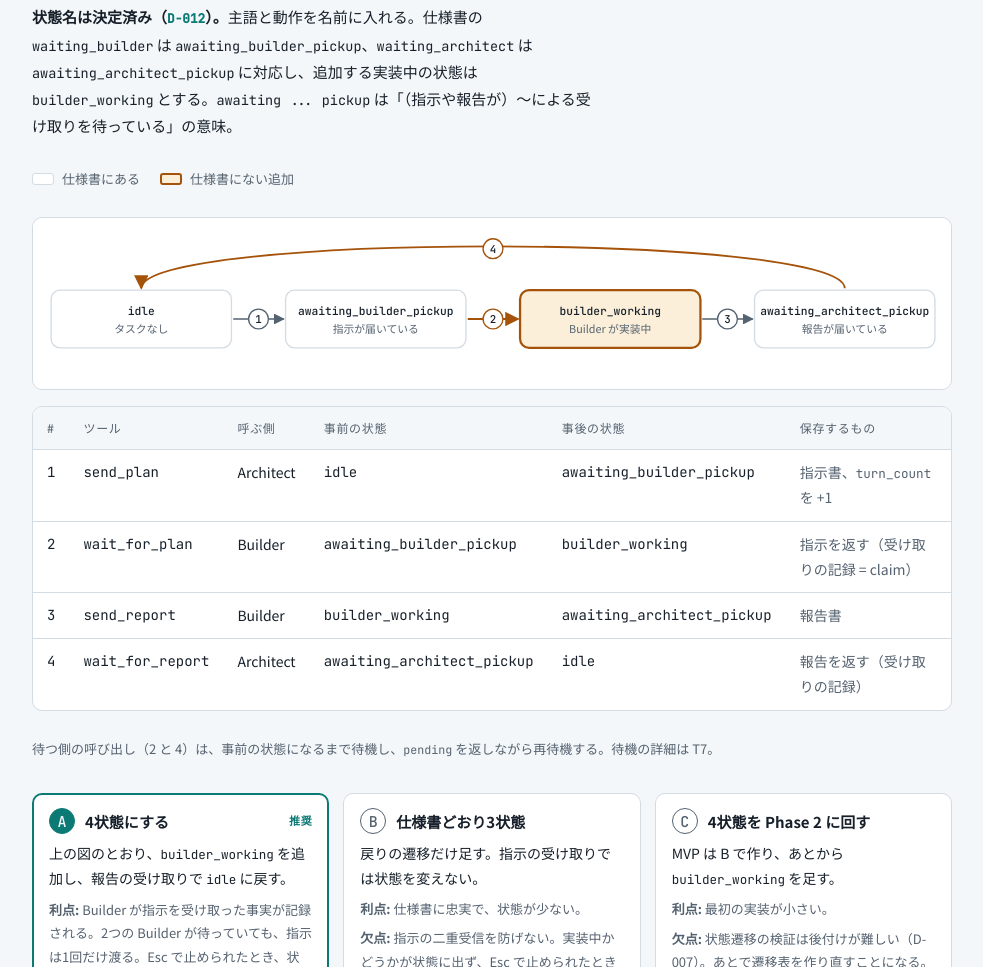
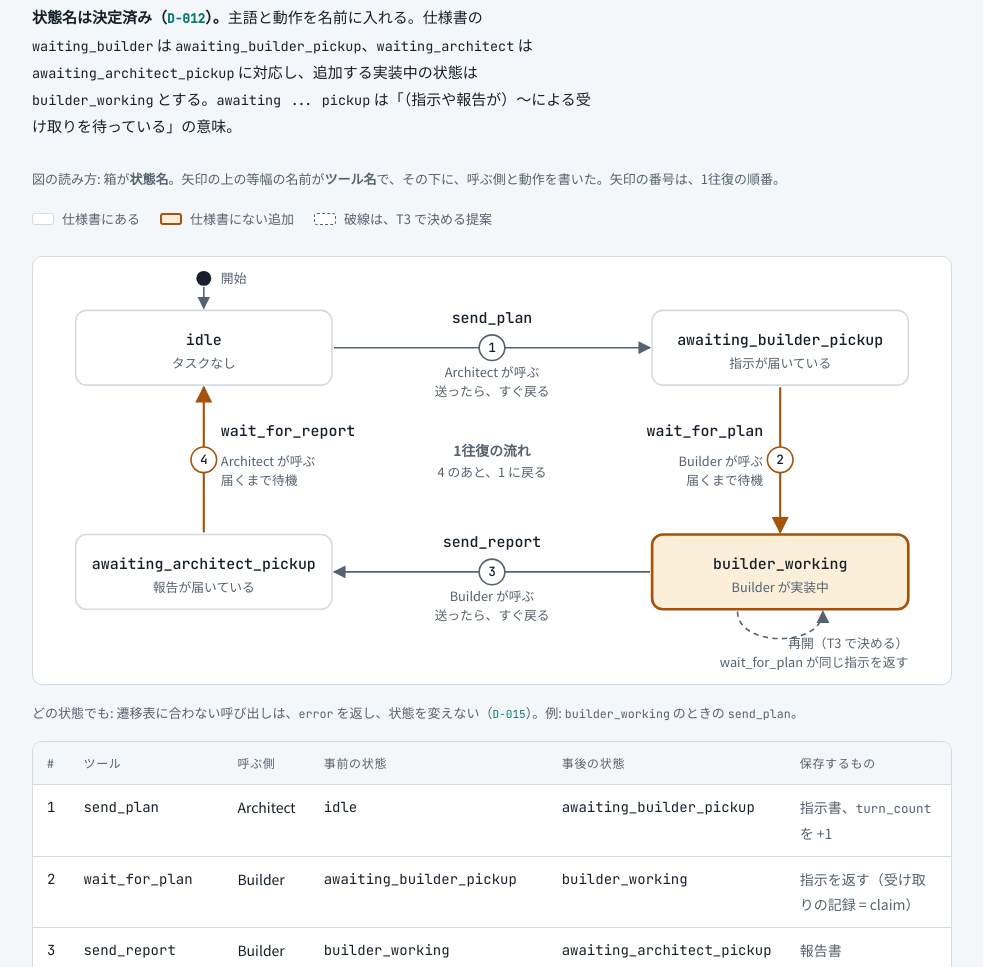
Before and after one commit to okkunaki/cc-session-bridge, a website: page docs/state-design.html in a window 1280 px wide. Shown: the part 1385-2352 px from the top of the page, without its empty margins (148-1131 px from the left). Drawn offline with Linux system fonts and the light colour scheme.

Commit message:
docs: show tool and state names in the transition diagram
Redraw the T1 diagram as a cycle with state names in the boxes, tool names and callers on the arrows, a start marker, the proposed resume loop for T3, and the D-015 error rule.

Co-Authored-By: Claude Sonnet 5.5 <noreply@anthropic.com>

```diff
--- a/docs/state-design.html
+++ b/docs/state-design.html
@@ -104,17 +104,24 @@
   .why p { max-width: 72ch; }
 
   .diagram { overflow-x: auto; background: var(--surface); border: 1px solid var(--line); border-radius: 10px; }
-  .diagram svg { display: block; min-width: 920px; width: 100%; height: auto; }
+  .diagram svg { display: block; min-width: 760px; width: 100%; height: auto; }
   svg text { font-family: var(--font-body); }
   .st { fill: var(--surface); stroke: var(--line); stroke-width: 1.5; }
   .st.add { stroke: var(--warn); stroke-width: 2.5; fill: var(--warn-soft); }
-  .name { font-family: var(--font-mono); font-size: 12.5px; font-weight: 500; fill: var(--fg); text-anchor: middle; }
+  .name { font-family: var(--font-mono); font-size: 14px; font-weight: 500; fill: var(--fg); text-anchor: middle; }
   .sub { font-size: 12px; fill: var(--muted); text-anchor: middle; }
   .arrow { stroke: var(--muted); stroke-width: 1.5; fill: none; marker-end: url(#ah); }
   .arrow.add { stroke: var(--warn); stroke-width: 2; marker-end: url(#aw); }
   .num { fill: var(--surface); stroke: var(--muted); stroke-width: 1.5; }
   .num.add { stroke: var(--warn); }
   .numt { font-family: var(--font-mono); font-size: 12px; font-weight: 500; fill: var(--fg); text-anchor: middle; dominant-baseline: central; }
+  .startdot { fill: var(--fg); }
+  .arrow.tbd { stroke: var(--muted); stroke-dasharray: 5 4; }
+  .sw.tbd { border: 1.5px dashed var(--muted); }
+  .tool { font-family: var(--font-mono); font-size: 14px; font-weight: 500; fill: var(--fg); }
+  .role { font-size: 12px; fill: var(--muted); }
+  .center { font-size: 13px; font-weight: 700; fill: var(--muted); }
+  .center.sm { font-weight: 400; font-size: 12px; }
   .legend { display: flex; flex-wrap: wrap; gap: 6px 20px; margin: 0 0 10px; padding: 0; list-style: none; font-size: 13px; color: var(--muted); }
   .legend li { display: flex; align-items: center; gap: 8px; }
   .sw { width: 22px; height: 12px; border-radius: 3px; border: 1.5px solid var(--line); background: var(--surface); flex: none; }
@@ -180,43 +187,72 @@
     <p>仕様書の状態は <span class="mono">idle</span>、<span class="mono">waiting_builder</span>、<span class="mono">waiting_architect</span> の3つで、戻りの遷移は書かれていない。次の図は、4状態にした場合の遷移で、仕様書にない追加分を黄色で示している。</p>
     <p><b>状態名は決定済み（<span class="id">D-012</span>）。</b>主語と動作を名前に入れる。仕様書の <span class="mono">waiting_builder</span> は <span class="mono">awaiting_builder_pickup</span>、<span class="mono">waiting_architect</span> は <span class="mono">awaiting_architect_pickup</span> に対応し、追加する実装中の状態は <span class="mono">builder_working</span> とする。<span class="mono">awaiting ... pickup</span> は「（指示や報告が）〜による受け取りを待っている」の意味。</p>
 
+    <p class="note" style="max-width:none; margin:0;">図の読み方: 箱が<b>状態名</b>。矢印の上の等幅の名前が<b>ツール名</b>で、その下に、呼ぶ側と動作を書いた。矢印の番号は、1往復の順番。</p>
+
     <ul class="legend">
       <li><span class="sw"></span>仕様書にある</li>
       <li><span class="sw add"></span>仕様書にない追加</li>
+      <li><span class="sw tbd"></span>破線は、T3 で決める提案</li>
     </ul>
     <div class="diagram">
-      <svg viewBox="0 0 1020 190" role="img" aria-label="idle から awaiting_builder_pickup、builder_working、awaiting_architect_pickup を経て idle に戻る4状態の遷移図">
+      <svg viewBox="0 0 860 400" role="img" aria-label="4つの状態を、4つのツール呼び出しがつなぐ循環図。idle から send_plan で awaiting_builder_pickup、wait_for_plan で builder_working、send_report で awaiting_architect_pickup、wait_for_report で idle に戻る">
         <defs>
           <marker id="ah" viewBox="0 0 10 10" refX="9" refY="5" markerWidth="8" markerHeight="8" orient="auto-start-reverse"><path d="M0 0 L10 5 L0 10 z" fill="var(--muted)"/></marker>
           <marker id="aw" viewBox="0 0 10 10" refX="9" refY="5" markerWidth="8" markerHeight="8" orient="auto-start-reverse"><path d="M0 0 L10 5 L0 10 z" fill="var(--warn)"/></marker>
         </defs>
 
-        <rect class="st" x="20" y="80" width="200" height="64" rx="10"/>
-        <text class="name" x="120" y="108">idle</text>
-        <text class="sub" x="120" y="128">タスクなし</text>
+        <circle class="startdot" cx="160" cy="20" r="7"/>
+        <text class="role" x="176" y="24" text-anchor="start">開始</text>
+        <path class="arrow" d="M160 28 V48"/>
 
-        <rect class="st" x="280" y="80" width="200" height="64" rx="10"/>
-        <text class="name" x="380" y="108">awaiting_builder_pickup</text>
-        <text class="sub" x="380" y="128">指示が届いている</text>
+        <rect class="st" x="40" y="50" width="240" height="70" rx="10"/>
+        <text class="name" x="160" y="82">idle</text>
+        <text class="sub" x="160" y="104">タスクなし</text>
 
-        <rect class="st add" x="540" y="80" width="200" height="64" rx="10"/>
-        <text class="name" x="640" y="108">builder_working</text>
-        <text class="sub" x="640" y="128">Builder が実装中</text>
+        <rect class="st" x="580" y="50" width="240" height="70" rx="10"/>
+        <text class="name" x="700" y="82">awaiting_builder_pickup</text>
+        <text class="sub" x="700" y="104">指示が届いている</text>
 
-        <rect class="st" x="800" y="80" width="200" height="64" rx="10"/>
-        <text class="name" x="900" y="108">awaiting_architect_pickup</text>
-        <text class="sub" x="900" y="128">報告が届いている</text>
+        <rect class="st add" x="580" y="260" width="240" height="70" rx="10"/>
+        <text class="name" x="700" y="292">builder_working</text>
+        <text class="sub" x="700" y="314">Builder が実装中</text>
 
-        <path class="arrow" d="M222 112 H278"/>
-        <circle class="num" cx="250" cy="112" r="11"/><text class="numt" x="250" y="112">1</text>
-        <path class="arrow add" d="M482 112 H538"/>
-        <circle class="num add" cx="510" cy="112" r="11"/><text class="numt" x="510" y="112">2</text>
-        <path class="arrow" d="M742 112 H798"/>
-        <circle class="num" cx="770" cy="112" r="11"/><text class="numt" x="770" y="112">3</text>
-        <path class="arrow add" d="M900 78 C900 16 120 16 120 78"/>
-        <circle class="num add" cx="510" cy="34" r="11"/><text class="numt" x="510" y="34">4</text>
+        <rect class="st" x="40" y="260" width="240" height="70" rx="10"/>
+        <text class="name" x="160" y="292">awaiting_architect_pickup</text>
+        <text class="sub" x="160" y="314">報告が届いている</text>
+
+        <path class="arrow" d="M282 85 H578"/>
+        <circle class="num" cx="430" cy="85" r="12"/><text class="numt" x="430" y="85">1</text>
+        <text class="tool" x="430" y="62" text-anchor="middle">send_plan</text>
+        <text class="role" x="430" y="112" text-anchor="middle">Architect が呼ぶ</text>
+        <text class="role" x="430" y="130" text-anchor="middle">送ったら、すぐ戻る</text>
+
+        <path class="arrow add" d="M700 122 V258"/>
+        <circle class="num add" cx="700" cy="190" r="12"/><text class="numt" x="700" y="190">2</text>
+        <text class="tool" x="684" y="168" text-anchor="end">wait_for_plan</text>
+        <text class="role" x="684" y="196" text-anchor="end">Builder が呼ぶ</text>
+        <text class="role" x="684" y="214" text-anchor="end">届くまで待機</text>
+
+        <path class="arrow" d="M578 295 H282"/>
+        <circle class="num" cx="430" cy="295" r="12"/><text class="numt" x="430" y="295">3</text>
+        <text class="tool" x="430" y="272" text-anchor="middle">send_report</text>
+        <text class="role" x="430" y="322" text-anchor="middle">Builder が呼ぶ</text>
+        <text class="role" x="430" y="340" text-anchor="middle">送ったら、すぐ戻る</text>
+
+        <path class="arrow add" d="M160 258 V122"/>
+        <circle class="num add" cx="160" cy="190" r="12"/><text class="numt" x="160" y="190">4</text>
+        <text class="tool" x="176" y="168" text-anchor="start">wait_for_report</text>
+        <text class="role" x="176" y="196" text-anchor="start">Architect が呼ぶ</text>
+        <text class="role" x="176" y="214" text-anchor="start">届くまで待機</text>
+
+        <text class="center" x="430" y="186" text-anchor="middle">1往復の流れ</text>
+        <text class="center sm" x="430" y="206" text-anchor="middle">4 のあと、1 に戻る</text>
+        <path class="arrow tbd" d="M660 332 C660 366 740 366 740 332"/>
+        <text class="role" x="820" y="366" text-anchor="end">再開（T3 で決める）</text>
+        <text class="role" x="820" y="384" text-anchor="end">wait_for_plan が同じ指示を返す</text>
       </svg>
     </div>
+    <p class="note" style="max-width:none; margin:0;">どの状態でも: 遷移表に合わない呼び出しは、<span class="mono">error</span> を返し、状態を変えない（<span class="id">D-015</span>）。例: <span class="mono">builder_working</span> のときの <span class="mono">send_plan</span>。</p>
 
     <div class="scroll">
       <table>
```
